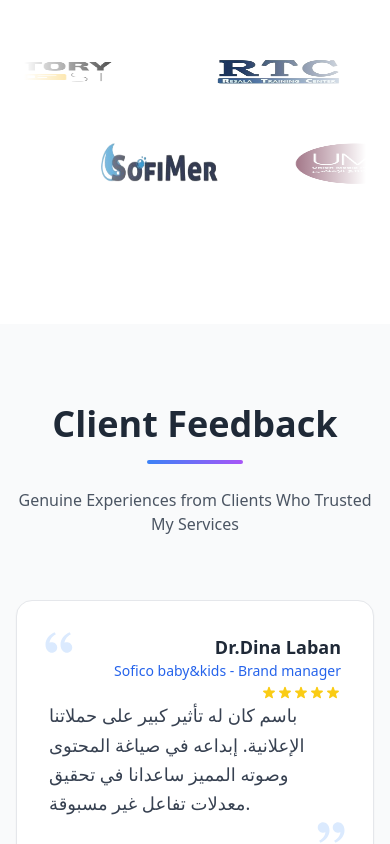
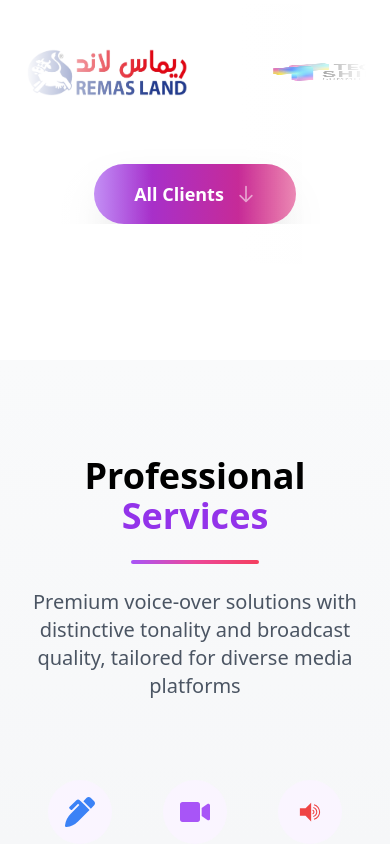
Before and after one commit to Mohamed-Rifat/creative-beso, a React (Vite) app: page / in a window 390 px wide. Shown: the part 4079-4923 px from the top of the page. Built offline with nearby package versions, Linux system fonts and the light colour scheme.

Commit message:
Update Clients and Delete Client Feedback Section

```diff
--- a/src/Pages/Home/Home.jsx
+++ b/src/Pages/Home/Home.jsx
@@ -14,34 +14,14 @@ import aboutImg from "./../../assets/aboutMe.png"
 import project1 from './../../assets/creative.png';
 import project2 from './../../assets/voice.png';
 import project3 from './../../assets/event.jpg';
-import brand1 from './../../assets/BrandIcons/brandIcon1.png';
-import brand2 from './../../assets/BrandIcons/brandIcon2.png';
-import brand3 from './../../assets/BrandIcons/brandIcon3.png';
-import brand4 from './../../assets/BrandIcons/brandIcon4.png';
-import brand5 from './../../assets/BrandIcons/brandIcon5.png';
-import brand6 from './../../assets/BrandIcons/brandIcon6.png';
-import brand7 from './../../assets/BrandIcons/brandIcon7.png';
-import brand8 from './../../assets/BrandIcons/brandIcon8.png';
 import brand9 from './../../assets/BrandIcons/brandIcon9.png';
-import brand10 from './../../assets/BrandIcons/brandIcon10.png';
 import brand11 from './../../assets/BrandIcons/brandIcon11.png';
 import brand12 from './../../assets/BrandIcons/brandIcon12.png';
-import brand13 from './../../assets/BrandIcons/brandIcon13.png';
-import brand14 from './../../assets/BrandIcons/brandIcon14.png';
-import brand15 from './../../assets/BrandIcons/brandIcon15.png';
-import brand16 from './../../assets/BrandIcons/brandIcon16.png';
 import brand17 from './../../assets/BrandIcons/brandIcon17.png';
 import brand18 from './../../assets/BrandIcons/brandIcon18.png';
-import brand19 from './../../assets/BrandIcons/brandIcon19.png';
-import brand20 from './../../assets/BrandIcons/brandIcon20.png';
 import brand22 from './../../assets/BrandIcons/brandIcon22.png';
-import brand23 from './../../assets/BrandIcons/brandIcon23.png';
-import brand24 from './../../assets/BrandIcons/brandIcon24.png';
-import brand25 from './../../assets/BrandIcons/brandIcon25.png';
-import brand26 from './../../assets/BrandIcons/brandIcon26.png';
-import { RiDoubleQuotesL, RiDoubleQuotesR } from "react-icons/ri";
-import { FaPenAlt, FaVideo, FaMicrophone, FaRobot, FaImages} from 'react-icons/fa';
-import { GiSpeaker} from 'react-icons/gi';
+import { FaPenAlt, FaVideo, FaMicrophone, FaRobot, FaImages } from 'react-icons/fa';
+import { GiSpeaker } from 'react-icons/gi';
 import { Link } from 'react-router-dom';
 const imagesh = [banner1h, banner2h, banner3h, banner4h];
 const imagesv = [banner1v, banner2v, banner3v, banner4v];
@@ -71,96 +51,15 @@ const projects = [
     link: "/projects?filter=package3"
   }
 ];
-
 const clients = [
-  { name: 'LibyaTV', logo: brand1 },
-  { name: 'Egypt Cheese Festival', logo: brand2 },
-  { name: 'Radio2', logo: brand3 },
-  { name: 'Al-Azhar University - Faculty of Mass Communication', logo: brand4 },
-  { name: 'ٍStoryPost', logo: brand5 },
-  { name: 'ResalaTrainingCenter', logo: brand6 },
-  { name: 'Solvera', logo: brand7 },
-  { name: 'Story Sailors', logo: brand8 },
   { name: 'Business', logo: brand9 },
-  { name: 'brand10', logo: brand10 },
   { name: 'mightCinema', logo: brand11 },
   { name: 'SoficoBaby', logo: brand12 },
-  { name: 'Vemto', logo: brand13 },
-  { name: 'LovingPerfume', logo: brand14 },
-  { name: 'Goldenbazaar', logo: brand15 },
-  { name: 'Elbehairy', logo: brand16 },
   { name: 'Ministry of Youth and Sports', logo: brand17 },
   { name: 'ٌRemasLand', logo: brand18 },
-  { name: 'brand19', logo: brand19 },
-  { name: 'GhadamisCity', logo: brand20 },
   { name: 'TechShift', logo: brand22 },
-  { name: 'SofiMer', logo: brand23 },
-  { name: 'UnionMediaProduction', logo: brand24 },
-  { name: 'Pure', logo: brand25 },
-  { name: 'Besaraha', logo: brand26 },
 ];
 
-const testimonials = [
-  {
-    name: "Dr.Dina Laban ",
-    title: "Sofico baby&kids - Brand manager",
-    message: "باسم كان له تأثير كبير على حملاتنا الإعلانية. إبداعه في صياغة المحتوى وصوته المميز ساعدانا في تحقيق معدلات تفاعل غير مسبوقة.",
-    rating: 5,
-  },
-  {
-    name: " Mrs.Zainab",
-    title: "Remas Land - Marketing manager",
-    message: "العمل مع باسم كان تجربة رائعة. احترافيته في إدارة الحسابات وقدرته على تحويل الأفكار إلى واقع ملموس تستحق الإشادة.",
-    rating: 5,
-  },
-  {
-    name: "Mrs.Nada Elsayed",
-    title: "Business Ya Shabab - Project Manager",
-    message: "باسم ليس فقط مبدعاً في كتابة المحتوى، بل يتمتع برؤية استراتيجية ممتازة ساعدتنا في تطوير أعمالنا بشكل ملحوظ.",
-    rating: 5,
-  },
-  {
-    name: "Mr.Refaat Qassem",
-    title: " Elbehairy Paints - Marketing manager",
-    message: "التعامل مع باسم كان أكثر من رائع! عنده شغف حقيقي بكل تفصيلة، وده بيبان في النتيجة النهائية اللي دايمًا بتفوق التوقعات.",
-    rating: 5,
-  },
-  {
-    name: "Mr. Abdulsalam Al-Arabi",
-    title: "Documentary Filmmaker - Libyan Television",
-    message: `صوتك عذب ومميز ما شاء الله، استمتعت لصوتك واعجبت به هلبا ..
-اهو الشغل الجامد على قولتكم في مصر.
-شغل مميز وهيعمل صدى وان شاء الله تكون انطلاقه سلسله وثائقيات.
-ربي يبارك فيك وفي عملك` ,
-    rating: 5,
-  }
-];
-const TestimonialCard = ({ testimonial }) => {
-  return (
-    <div className="relative bg-white dark:bg-gray-800 rounded-2xl p-8 h-full flex flex-col border border-gray-200 dark:border-gray-700 shadow-sm hover:shadow-md transition-shadow duration-300">
-      <RiDoubleQuotesL className="absolute top-6 left-6 text-4xl text-blue-100 dark:text-blue-900/50" />
-      <RiDoubleQuotesR className="absolute bottom-6 right-6 text-4xl text-blue-100 dark:text-blue-900/50" />
-
-      <div className="text-right">
-        <h4 className="font-bold text-lg text-gray-800 dark:text-white">{testimonial.name}</h4>
-        <p className="text-blue-600 dark:text-blue-400 text-sm">{testimonial.title}</p>
-        <div className="flex justify-end mt-1">
-          {[...Array(5)].map((_, i) => (
-            <svg key={i} className={`w-4 h-4 ${i < testimonial.rating ? 'text-yellow-400' : 'text-gray-300 dark:text-gray-600'}`} fill="currentColor" viewBox="0 0 20 20">
-              <path d="M9.049 2.927c.3-.921 1.603-.921 1.902 0l1.07 3.292a1 1 0 00.95.69h3.462c.969 0 1.371 1.24.588 1.81l-2.8 2.034a1 1 0 00-.364 1.118l1.07 3.292c.3.921-.755 1.688-1.54 1.118l-2.8-2.034a1 1 0 00-1.175 0l-2.8 2.034c-.784.57-1.838-.197-1.539-1.118l1.07-3.292a1 1 0 00-.364-1.118L2.98 8.72c-.783-.57-.38-1.81.588-1.81h3.461a1 1 0 00.951-.69l1.07-3.292z" />
-            </svg>
-          ))}
-        </div>
-      </div>
-
-      <div className="flex-grow mb-6">
-        <p className="text-gray-700 dark:text-gray-300 text-lg leading-relaxed relative z-10">
-          {testimonial.message}
-        </p>
-      </div>
-    </div>
-  );
-};
 const voiceServices = [
   {
     title: "Creative Copywriting",
@@ -397,7 +296,7 @@ export default function Home() {
                 <motion.div
                   animate={{ x: ['0%', '-50%'] }}
                   transition={{
-                    duration: 40,
+                    duration: 10,
                     ease: 'linear',
                     repeat: Infinity,
                   }}
@@ -405,66 +304,25 @@ export default function Home() {
                 >
                   {[...clients, ...clients].map((client, i) => (
                     <div key={`row1-${i}`} className="flex items-center justify-center">
-                      <img src={client.logo} alt={client.name} className="h-14 md:h-20 transition duration-500 hover:scale-105" loading="lazy" decoding="async" width="160" height="80"/>
+                      <img src={client.logo} alt={client.name} className="h-14 md:h-20 transition duration-500 hover:scale-105" loading="lazy" decoding="async" width="160" height="80" />
                     </div>
                   ))}
                 </motion.div>
               </div>
-
-              <div>
               <motion.div
-                  animate={{ x: ['-50%', '0%'] }}
-                  transition={{
-                    duration: 40,
-                    ease: 'linear',
-                    repeat: Infinity,
-                  }}
-                  className="flex space-x-16 w-max"
+                initial={{ opacity: 0 }}
+                whileInView={{ opacity: 1 }}
+                transition={{ delay: 0.4, duration: 0.6 }}
+                className="text-center mt-16"
               >
-                  {[...clients, ...clients].map((client, i) => (
-                    <div key={`row2-${i}`} className="flex items-center justify-center">
-                      <img src={client.logo} alt={client.name} className="h-12 md:h-16 transition duration-500 hover:scale-105" loading="lazy" decoding="async" width="128" height="64"/>
-                    </div>
-                  ))}
+                <Link to="/clients" className="inline-flex items-center px-10 py-4 bg-gradient-to-r from-purple-600 to-pink-600 text-white text-lg font-semibold rounded-full shadow-2xl hover:shadow-purple-500/30 transform hover:-translate-y-1 transition-all duration-300">
+                  All Clients
+                  <svg className="w-5 h-5 ml-3 animate-pulse" fill="none" stroke="currentColor" viewBox="0 0 24 24">
+                    <path strokeLinecap="round" strokeLinejoin="round" strokeWidth="2" d="M19 14l-7 7m0 0l-7-7m7 7V3"></path>
+                  </svg>
+                </Link>
               </motion.div>
             </div>
-            </div>
-          </div>
-        </div>
-      </section>
-
-      <section className="py-20 px-4 bg-gray-50 dark:bg-gray-900">
-        <div className="max-w-7xl mx-auto">
-          <div className="text-center mb-16">
-            <h2 className="text-4xl font-bold text-gray-800 dark:text-white mb-4">
-              Client Feedback
-            </h2>
-            <div className="w-24 h-1 bg-gradient-to-r from-blue-500 to-purple-500 mx-auto rounded-full"></div>
-            <p className="text-gray-600 dark:text-gray-300 mt-6 max-w-2xl mx-auto">
-              Genuine Experiences from Clients Who Trusted My Services
-            </p>
-          </div>
-
-          <div className="grid grid-cols-1 md:grid-cols-2 lg:grid-cols-3 gap-2 lg:mx-32">
-            {testimonials.map((testimonial, index) => (
-              <motion.div
-                key={index}
-                initial={{ opacity: 0, y: 50 }}
-                whileInView={{ opacity: 1, y: 0 }}
-                viewport={{ once: true, margin: "-50px" }}
-                transition={{ duration: 0.5, delay: index * 0.15 }}
-              >
-                <TestimonialCard testimonial={testimonial} />
-              </motion.div>
-            ))}
-          </div>
-
-          <div className="text-center mt-16">
-            <button className="px-8 py-3 bg-gradient-to-r from-blue-600 to-purple-600 text-white rounded-md font-medium hover:shadow-lg transition-all duration-300">
-              <Link to='/contact'>
-                Contact Us
-              </Link>
-            </button>
           </div>
         </div>
       </section>
@@ -610,9 +468,13 @@ export default function Home() {
                 rel="noopener noreferrer"
                 initial={{ opacity: 0, y: 50 }}
                 whileInView={{ opacity: 1, y: 0 }}
-                transition={{ delay: index * 0.1, duration: 0.5 }}
-                whileHover={{ y: -8, scale: 1.05 }}
-                className={`${method.bg} p-10 rounded-2xl shadow-md hover:shadow-lg hover:shadow-purple-400/20 transition duration-300 flex flex-col items-center text-center justify-center`}
+                transition={{ delay: 0.1, duration: 0.3 }}
+                whileHover={{
+                  y: -8, scale: 1.05, transition: {
+                  }
+                }}
+                className={`${method.bg} p-10 rounded-2xl shadow-md hover:shadow-lg hover:shadow-purple-400/20 transition duration-300 flex flex-col items-center text-center justify-center`
+                }
               >
                 <div className={`${method.iconBg} p-4 rounded-full mb-6`}>
                   {React.cloneElement(method.icon, { className: "w-10 h-10 text-white" })}
```
Also changed, not shown: src/Pages/Clients/Clients.jsx (+16 -49 lines), src/assets/BrandIcons/brandIcon21.png. Lines whose indentation alone changed are shown as unchanged.
